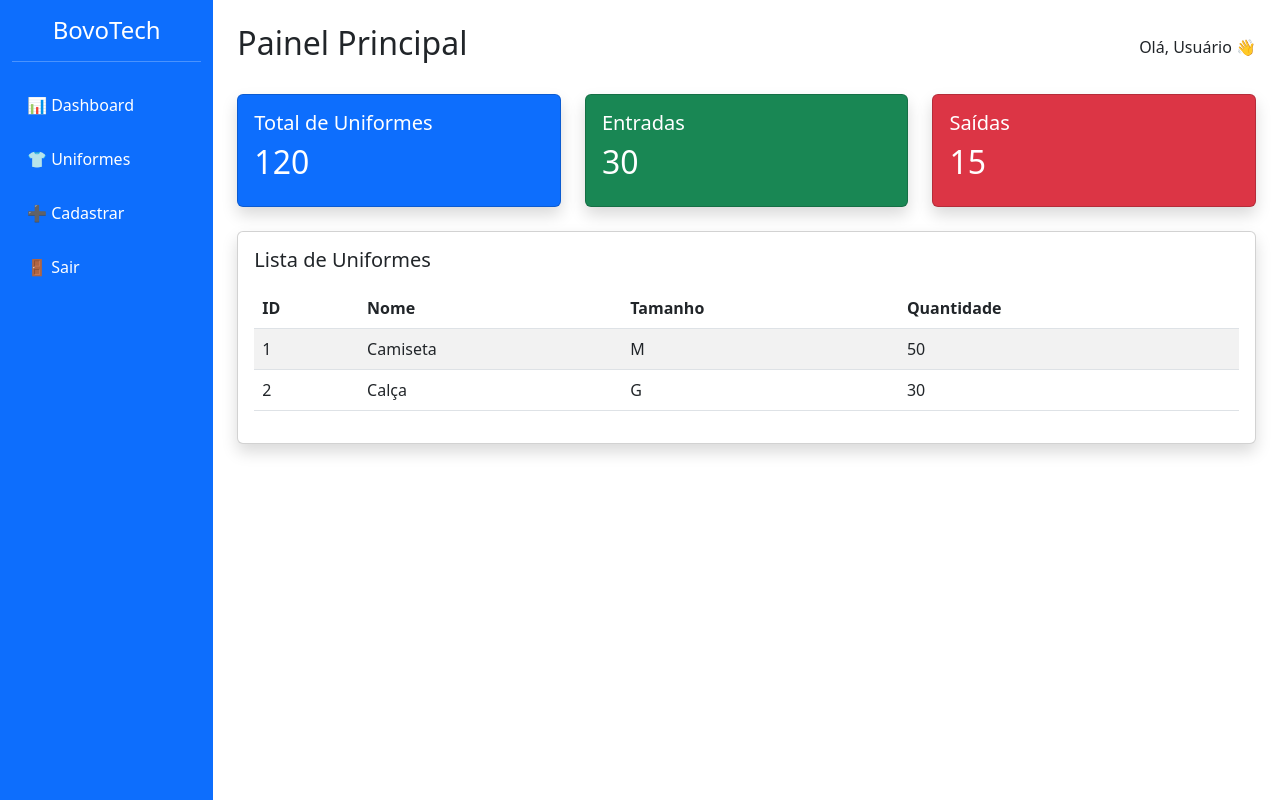
After one commit to Inaciobovo/gerenciadorUniformePY2.0, a Flask app: page /painel in a window 1280 px wide. The commit adds this page. Run offline with Flask 3, Linux system fonts and the light colour scheme; the visitor is signed in with stand-in values (Sample User, id 1).

Commit message:
fazendo ajustes no fluxo de tela, painel criado e banco conectado para login

```diff
--- a/app.py
+++ b/app.py
@@ -1,32 +1,67 @@
-from flask import Flask, render_template, request
+from flask import Flask, render_template, request, redirect, url_for, session
+from database import criar_tabela, buscar_usuario
 from models import Uniforme
 
-app = Flask (__name__)
+app = Flask(__name__)
+app.secret_key = "segredo123"  # necessário para session
+
+criar_tabela()
 
 estoque = []
 
-@app.route('/')
-def index ():
-    return render_template ('login.html', estoque = estoque)
+# 🔐 LOGIN
+@app.route('/', methods=['GET', 'POST'])
+def login():
+    if request.method == 'POST':
+        usuario = request.form.get('username')
+        senha = request.form.get('password')
 
-@app.route ('/cadastrar', methods=['POST'])
-def cadastrar():
-    id=str(len(estoque)+1)
-    nome = request.form.get('nome')
-    tamanho = request.form.get('tamanho')
-    quantidade = int(request.form.get('quantidade'))
-    setor = request.form.get('setor')
+        user = buscar_usuario(usuario, senha)
 
-    novo_item  = Uniforme (id, nome, tamanho, quantidade, setor)
-    estoque.append(novo_item)
+        if user:
+            session['usuario'] = usuario
+            return redirect(url_for('painel'))
+        else:
+            return render_template('login.html', erro="Usuário ou senha inválidos")
 
-    return render_template('cadastro.html', estoque=estoque, mensagem= "cadastro realizado com sucesso!")
+    return render_template('login.html')
 
 
+# 📊 PAINEL
+@app.route('/painel')
+def painel():
+    if 'usuario' not in session:
+        return redirect(url_for('login'))
+
+    return render_template('painel.html', estoque=estoque)
 
 
+# ➕ CADASTRO
+@app.route('/cadastrar', methods=['GET', 'POST'])
+def cadastrar():
+    if 'usuario' not in session:
+        return redirect(url_for('login'))
+
+    if request.method == 'POST':
+        id = str(len(estoque) + 1)
+        nome = request.form.get('nome')
+        tamanho = request.form.get('tamanho')
+        quantidade = int(request.form.get('quantidade'))
+        setor = request.form.get('setor')
+
+        novo_item = Uniforme(id, nome, tamanho, quantidade, setor)
+        estoque.append(novo_item)
+
+        return redirect(url_for('painel'))
+
+    return render_template('cadastro.html')
 
 
+# 🚪 LOGOUT
+@app.route('/logout')
+def logout():
+    session.pop('usuario', None)
+    return redirect(url_for('login'))
 
 
 if __name__ == '__main__':
--- /dev/null
+++ b/templates/painel.html
@@ -0,0 +1,128 @@
+<!DOCTYPE html>
+<html lang="pt-br">
+<head>
+    <meta charset="UTF-8">
+    <meta name="viewport" content="width=device-width, initial-scale=1.0">
+    <title>Painel - Gerenciador de Uniformes</title>
+
+    <!-- Bootstrap -->
+    <link href="https://cdn.jsdelivr.net/npm/bootstrap@5.3.0/dist/css/bootstrap.min.css" rel="stylesheet">
+
+    <style>
+        body {
+            overflow-x: hidden;
+        }
+
+        .sidebar {
+            height: 100vh;
+            background-color: #0d6efd;
+        }
+
+        .sidebar a {
+            color: white;
+            text-decoration: none;
+            display: block;
+            padding: 15px;
+        }
+
+        .sidebar a:hover {
+            background-color: #0b5ed7;
+        }
+    </style>
+</head>
+<body>
+
+<div class="container-fluid">
+    <div class="row">
+
+        <!-- SIDEBAR -->
+        <div class="col-md-2 sidebar">
+            <h4 class="text-white text-center mt-3">BovoTech</h4>
+            <hr class="text-white">
+
+            <a href="#">📊 Dashboard</a>
+            <a href="#">👕 Uniformes</a>
+            <a href="cadastrar">➕ Cadastrar</a>
+            <a href="logout">🚪 Sair</a>
+        </div>
+
+        <!-- CONTEÚDO -->
+        <div class="col-md-10 p-4">
+
+            <!-- NAVBAR -->
+            <div class="d-flex justify-content-between align-items-center mb-4">
+                <h2>Painel Principal</h2>
+                <span>Olá, Usuário 👋</span>
+            </div>
+
+            <!-- CARDS -->
+            <div class="row mb-4">
+
+                <div class="col-md-4">
+                    <div class="card text-white bg-primary shadow">
+                        <div class="card-body">
+                            <h5>Total de Uniformes</h5>
+                            <h2>120</h2>
+                        </div>
+                    </div>
+                </div>
+
+                <div class="col-md-4">
+                    <div class="card text-white bg-success shadow">
+                        <div class="card-body">
+                            <h5>Entradas</h5>
+                            <h2>30</h2>
+                        </div>
+                    </div>
+                </div>
+
+                <div class="col-md-4">
+                    <div class="card text-white bg-danger shadow">
+                        <div class="card-body">
+                            <h5>Saídas</h5>
+                            <h2>15</h2>
+                        </div>
+                    </div>
+                </div>
+
+            </div>
+
+            <!-- TABELA -->
+            <div class="card shadow">
+                <div class="card-body">
+                    <h5 class="mb-3">Lista de Uniformes</h5>
+
+                    <table class="table table-striped">
+                        <thead>
+                            <tr>
+                                <th>ID</th>
+                                <th>Nome</th>
+                                <th>Tamanho</th>
+                                <th>Quantidade</th>
+                            </tr>
+                        </thead>
+                        <tbody>
+                            <tr>
+                                <td>1</td>
+                                <td>Camiseta</td>
+                                <td>M</td>
+                                <td>50</td>
+                            </tr>
+                            <tr>
+                                <td>2</td>
+                                <td>Calça</td>
+                                <td>G</td>
+                                <td>30</td>
+                            </tr>
+                        </tbody>
+                    </table>
+
+                </div>
+            </div>
+
+        </div>
+    </div>
+</div>
+
+</body>
+</html>
```
Also changed, not shown: database.py (+48 -0 lines), templates/login.html (+34 -22 lines), 1 other file.
